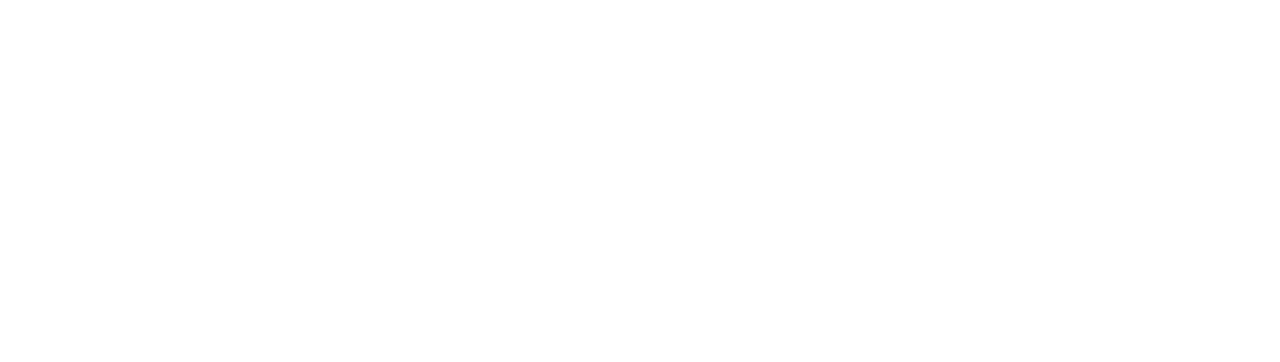
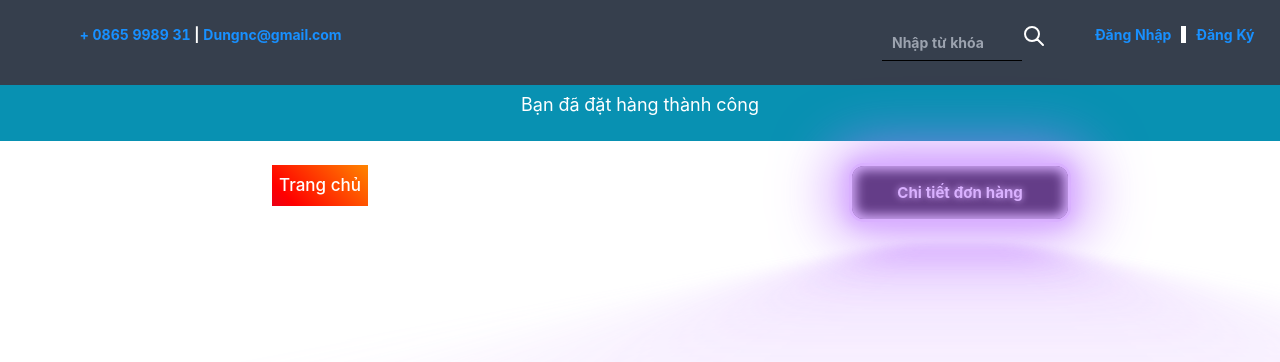
Before and after one commit to Dungnctn/react-redux-toolkit, a React (Create React App) app: page /ordersuccess in a window 1280 px wide. Before the commit this address had no page. Shown: the top 362 px of the page. Built offline with nearby package versions, Linux system fonts and the light colour scheme.

Commit message:
feat: cate

```diff
--- a/src/App.css
+++ b/src/App.css
@@ -282,3 +282,83 @@
 .sort:hover .sort_down{
   display: inline-block;
 }
+
+/* From uiverse.io by @xXJollyHAKERXx */
+#homeOrderSuccess {
+  font-size: 17px;
+  color: white;
+  background-color: transparent;
+  height: 45px;
+  width: 100px;
+  border: 2.5px solid;
+  transition: 0.3s all;
+  background-image: linear-gradient(45deg,purple,red,orange,red,purple);
+  background-size: 500% 200%;
+  background-position: 25% 50%;
+  font-family: inherit;
+  font-weight: 500;
+ }
+
+ #homeOrderSuccess:hover {
+  box-shadow: none;
+  background-color: rgb(92, 92, 92);
+  animation: rainbow 1s 1;
+  transform: scale(1.13);
+  border-radius: 30px;
+  background-position: 70% 50%;
+ }
+
+ #homeOrderSuccess:active {
+  transform: scale(1.2);
+ }
+
+
+ /* From uiverse.io */
+#homeOrderDetail {
+  --glow-color: rgb(217, 176, 255);
+  --glow-spread-color: rgba(191, 123, 255, 0.781);
+  --enhanced-glow-color: rgb(231, 206, 255);
+  --btn-color: rgb(100, 61, 136);
+  border: .25em solid var(--glow-color);
+  padding: 1em 3em;
+  color: var(--glow-color);
+  font-size: 15px;
+  font-weight: bold;
+  background-color: var(--btn-color);
+  border-radius: 1em;
+  outline: none;
+  box-shadow: 0 0 1em .25em var(--glow-color),
+         0 0 4em 1em var(--glow-spread-color),
+         inset 0 0 .75em .25em var(--glow-color);
+  text-shadow: 0 0 .5em var(--glow-color);
+  position: relative;
+  transition: all 0.3s;
+ }
+
+ #homeOrderDetail::after {
+  pointer-events: none;
+  content: "";
+  position: absolute;
+  top: 120%;
+  left: 0;
+  height: 100%;
+  width: 100%;
+  background-color: var(--glow-spread-color);
+  filter: blur(2em);
+  opacity: .7;
+  transform: perspective(1.5em) rotateX(35deg) scale(1, .6);
+ }
+
+ #homeOrderDetail:hover {
+  color: var(--btn-color);
+  background-color: var(--glow-color);
+  box-shadow: 0 0 1em .25em var(--glow-color),
+         0 0 4em 2em var(--glow-spread-color),
+         inset 0 0 .75em .25em var(--glow-color);
+ }
+
+ #homeOrderDetail:active {
+  box-shadow: 0 0 0.6em .25em var(--glow-color),
+         0 0 2.5em 2em var(--glow-spread-color),
+         inset 0 0 .5em .25em var(--glow-color);
+ }
--- a/src/App.js
+++ b/src/App.js
@@ -21,6 +21,7 @@
 import Signup from './page/Signup.jsx';
 import { ToastContainer } from 'react-toastify'
 import Checkout from './page/Checkout';
+import SuccessOrder from './page/SuccessOrder';
 // import Product from './features/product/Product';
 
 function App() {
@@ -37,6 +38,7 @@
 
         <Route path='cart' element={<Cart />} />
         <Route path='checkout' element={<Checkout />} />
+        <Route path='ordersuccess' element={<SuccessOrder />} />
         <Route path='signup' element={<Signup />} />
         <Route path='signin' element={<Signin />} />
 
--- a/src/api/product.js
+++ b/src/api/product.js
@@ -50,3 +50,8 @@
     const url = `sort?sort=${valueSort}&limit=8`
     return instance.get(url);
 }
+
+export const categoryProducts = (id) => {
+    const url = `category/product/${id}`
+    return instance.get(url);
+}
--- a/src/page/BorderHome.jsx
+++ b/src/page/BorderHome.jsx
@@ -1,11 +1,27 @@
-import React from 'react'
-import { useDispatch } from 'react-redux'
+import React, { useEffect, useState } from 'react'
+import { useDispatch, useSelector } from 'react-redux'
 import { NavLink, Outlet } from 'react-router-dom'
 import { Button } from 'antd'
-import { onSortProduct } from '../slice/productSlice'
+import { cateProducts, onSortProduct } from '../slice/productSlice'
+import { getAllCate } from '../slice/categorySlice'
 
 const BorderHome = () => {
+
+  // const [category, setCate] = useState();
+  const category = useSelector(state => state.category.value);
   const dispatch = useDispatch();
+
+  useEffect(() => {
+    dispatch(getAllCate())
+  }, [])
+
+
+
+  const handleCateProducts = (idCate) => {
+    console.log(idCate);
+    dispatch(cateProducts(idCate));
+  }
+
   const hanldeSortProduct = (valueSort) => {
     dispatch(onSortProduct(valueSort));
   }
@@ -60,7 +76,7 @@
               <h2 id="products-heading" className="sr-only">Products</h2>
 
               <div className="grid grid-cols-1 lg:grid-cols-4 gap-x-8 gap-y-10">
-                <form className="hidden lg:block">
+                <div className="hidden lg:block">
                   <div className="border-b border-gray-200 py-6">
                       <h3 className="-my-3 flow-root">
                         <button type="button" className="py-3 bg-white w-full flex items-center justify-between text-sm text-gray-400 hover:text-gray-500" aria-controls="filter-section-1" aria-expanded="false">
@@ -79,12 +95,15 @@
                       </h3>
                       <div className="pt-6" id="filter-section-1">
                         <div className="space-y-4">
-                          <div className="flex items-center">
-                            <NavLink to="" className="ml-3 text-sm text-black-800">
-                              Hàng mới
-                            </NavLink>
+                        { category?.map((item) => (
+                          <div className="flex items-center" key={item._id}>
+                            {/* <NavLink to={''} className="ml-3 text-sm text-black-800"> */}
+                              <button onClick={() => handleCateProducts(item._id)} className="ml-3 text-sm text-black-800">
+                                {item.name}
+                              </button>
+                            {/* </NavLink> */}
                           </div>
-
+                        )) }
                         </div>
                       </div>
                     </div>
@@ -205,7 +224,7 @@
                       </div>
                     </div>
                   </div>
-                </form>
+                </div>
 
 
                 <div className="lg:col-span-3">
--- a/src/page/Checkout.jsx
+++ b/src/page/Checkout.jsx
@@ -1,7 +1,7 @@
 import React, { useEffect } from 'react'
 import { useForm } from 'react-hook-form';
 import { useDispatch, useSelector } from 'react-redux';
-import { NavLink } from 'react-router-dom';
+import { NavLink, useNavigate } from 'react-router-dom';
 import {isAuthenticate} from '../auth/localUser'
 import Header from '../components/Header';
 import { getTotal, removeCart } from '../slice/cartSlice';
@@ -9,8 +9,8 @@
 
 const Checkout = () => {
   const cart = useSelector(state => state.cart);
-  const checkout = useSelector(state => state.checkout.value)
   const dispatch = useDispatch();
+  const navigate = useNavigate()
   const { register, handleSubmit } = useForm()
   const {user} = isAuthenticate();
   useEffect(() => {
@@ -23,15 +23,15 @@
 
   const onSubmit = async (data) => {
     const totalPrice =  cart.cartTotal
-    const info = { firstName: data.firstName, lastName: data.lastName, email: data.email }
+    const info = { firstName: data.firstName, lastName: data.lastName, email: data.email, phone: data.phone }
     const shipAddress = {address: data.address, city: data.city, postalCode: data.postalCode }
     const notes = data.notes
     const orderItems = cart.cartItems
     const users = user._id
     const order = {info,shipAddress, notes, totalPrice, orderItems, users}
-
+    localStorage.getItem("order", JSON.stringify(order));
     dispatch(addToOrder(order));
-    window.alert("Dat hang thanh cong")
+      navigate("/ordersuccess")
   }
 
   return (
@@ -108,7 +108,15 @@
                               <div class="w-full">
                                   <label for="Email"
                                       class="block mb-3 text-sm font-semibold text-gray-500">Email</label>
-                                  <input name="Last Name" type="text" placeholder="Email" required {...register("email")}
+                                  <input name="email" type="text" placeholder="Email" required {...register("email")}
+                                      class="w-full px-4 py-3 text-sm border border-gray-300 rounded lg:text-sm focus:outline-none focus:ring-1 focus:ring-blue-600"/>
+                              </div>
+                          </div>
+                          <div class="mt-4">
+                              <div class="w-full">
+                                  <label for="Email"
+                                      class="block mb-3 text-sm font-semibold text-gray-500">Số điện thoại</label>
+                                  <input name="phone" type="number" placeholder="Email" required {...register("phone")}
                                       class="w-full px-4 py-3 text-sm border border-gray-300 rounded lg:text-sm focus:outline-none focus:ring-1 focus:ring-blue-600"/>
                               </div>
                           </div>
--- /dev/null
+++ b/src/page/SuccessOrder.jsx
@@ -0,0 +1,23 @@
+import React from 'react'
+import { NavLink } from 'react-router-dom'
+import Header from '../components/Header'
+
+const SuccessOrder = () => {
+  return (
+    <div>
+        <div>
+            <Header />
+        </div>
+        <div className='bg-cyan-600 h-14'>
+            <span className='text-white leading-10 text-lg'>Bạn đã đặt hàng thành công</span>
+        </div>
+        <br />
+        <div className='grid grid-cols-2'>
+            <div> <NavLink to={'/'}> <button id='homeOrderSuccess'> Trang chủ </button> </NavLink> </div>
+            <div><button id='homeOrderDetail' > Chi tiết đơn hàng </button></div>
+        </div>
+    </div>
+  )
+}
+
+export default SuccessOrder
--- a/src/slice/productSlice.js
+++ b/src/slice/productSlice.js
@@ -1,5 +1,5 @@
 import { createSlice, createAsyncThunk } from "@reduxjs/toolkit"
-import { add, get, getAll, removeProduct, searchProduct, updateProduct, sortProduct } from "../api/product"
+import { add, get, getAll, removeProduct, searchProduct, updateProduct, sortProduct, categoryProducts } from "../api/product"
 
 export const getProduct = createAsyncThunk(
     "product/getProduct",   //tên hành động
@@ -33,6 +33,14 @@
             const {data} = await removeProduct(id);
             return data
         }
+    }
+)
+
+export const cateProducts = createAsyncThunk(
+    "product/categoryProducts",
+    async (idCate) => {
+        const {data} = await categoryProducts(idCate);
+        return data
     }
 )
 
@@ -76,6 +84,10 @@
             state.value.push(action.payload);
         })
 
+        builder.addCase(cateProducts.fulfilled, (state, action) => {
+            state.value = action.payload
+        })
+
         builder.addCase(onSearchProducts.fulfilled, (state, action) => {
             state.value = action.payload
         })
```
